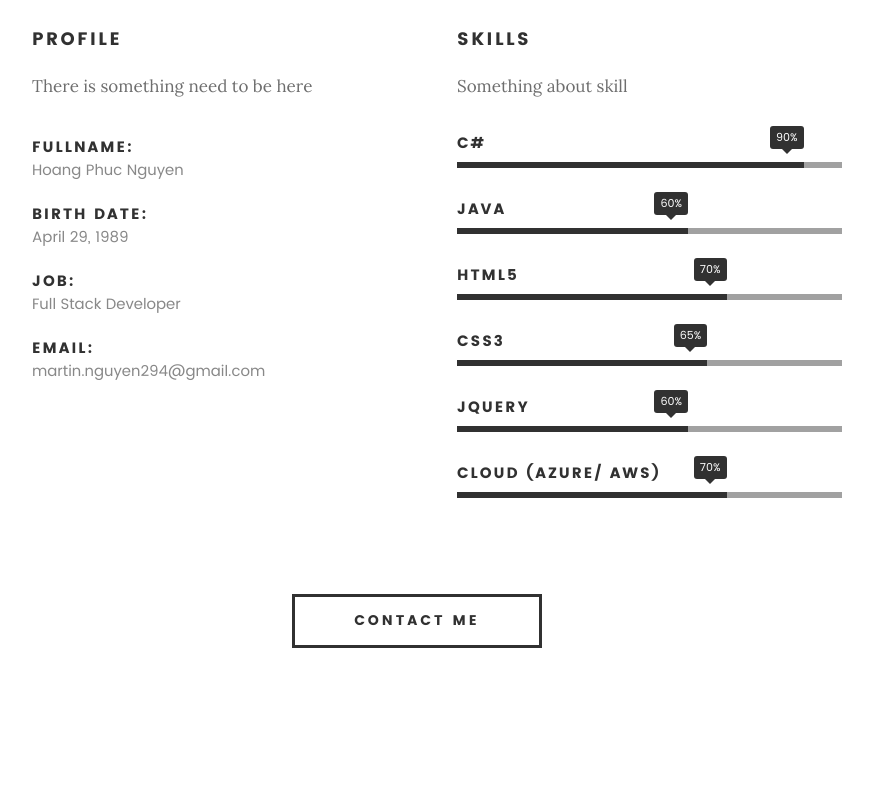
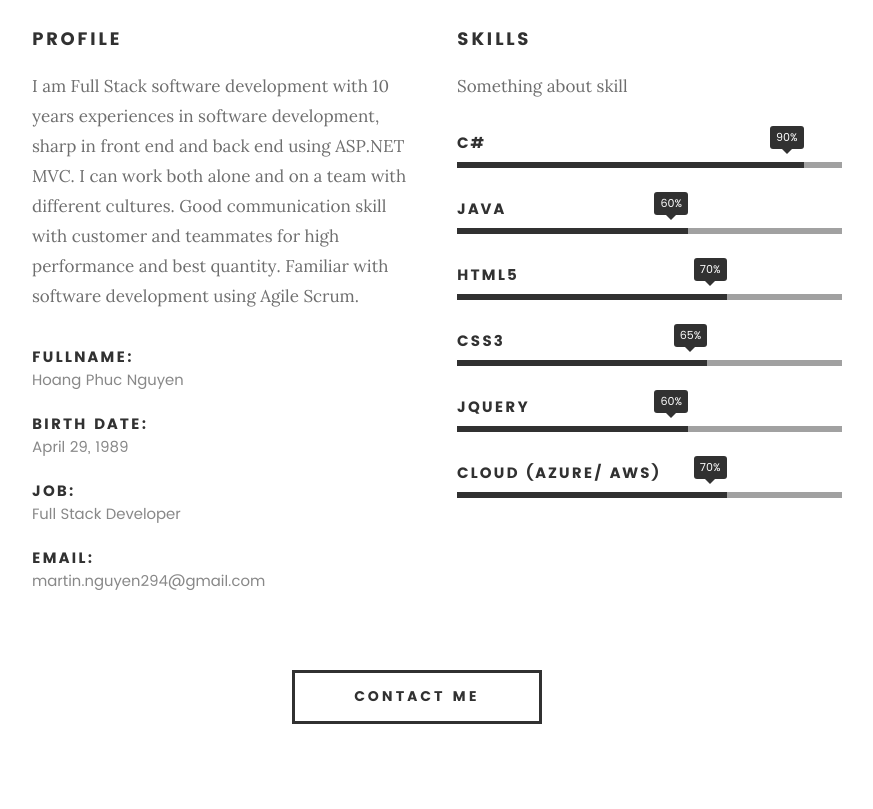
Before and after one commit to phucnh294/phucnh294.github.io, a plain HTML site: page index.html in a window 1280 px wide. Shown: the part 1142-1951 px from the top of the page, without its empty margins (203-1076 px from the left). Drawn offline with Linux system fonts and the light colour scheme; files whose address does not match are found by name.

Commit message:
update profile

```diff
--- a/index.html
+++ b/index.html
@@ -94,7 +94,8 @@
          <li><a href="#"><i class="fa fa-twitter"></i></a></li>
          <li><a href="#"><i class="fa fa-dribbble"></i></a></li>
          <li><a href="#"><i class="fa fa-instagram"></i></a></li>
-      </ul> <!-- /intro-social -->      	 -->
+      </ul>
+	  /intro-social -->
 
    </section> <!-- /intro -->
 
@@ -124,7 +125,7 @@
    		<div class="col-six tab-full">
 
    			<h3>Profile</h3>
-   			<p>There is something need to be here</p>
+   			<p>I am Full Stack software development with 10 years experiences in software development, sharp in front end and back end using ASP.NET MVC. I can work both alone and on a team with different cultures. Good communication skill with customer and teammates for high performance and best quantity. Familiar with software development using Agile Scrum.</p>
 
    			<ul class="info-list">
    				<li>
```
